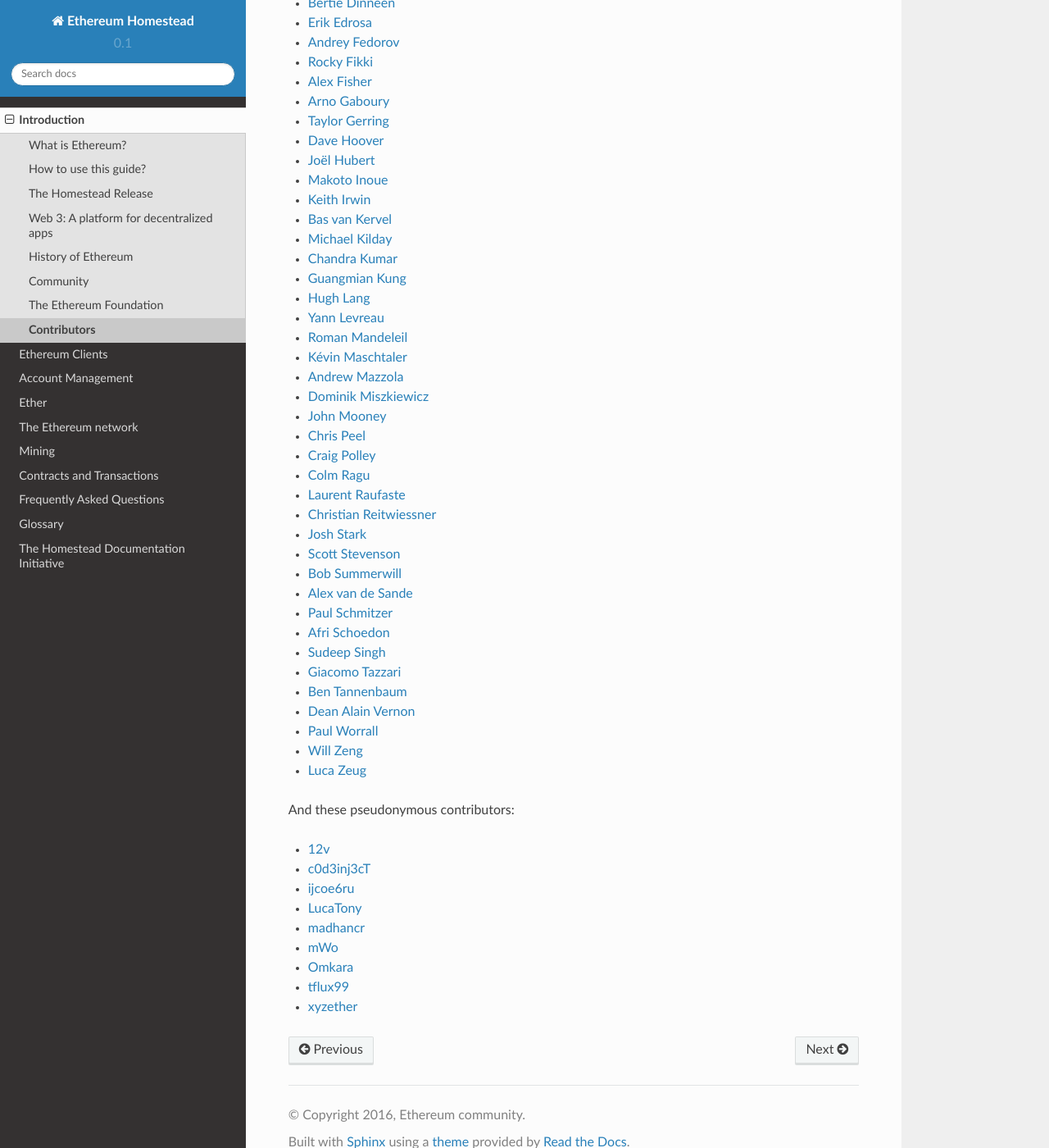
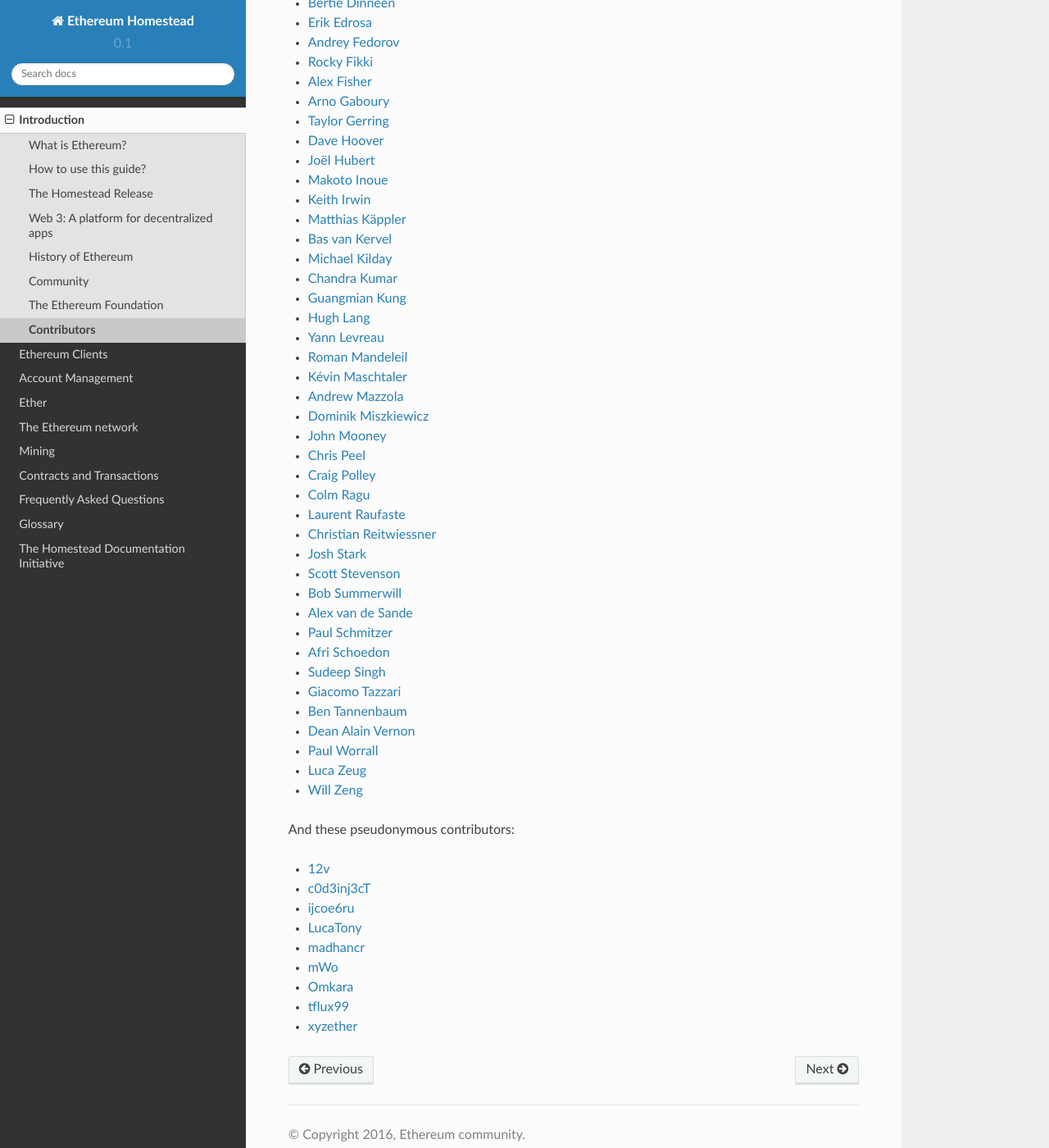
Before and after one commit to ethereum/homestead-guide, a Sphinx documentation site: the page built from source/introduction/contributors.rst, in a window 1280 px wide and 1400 px high, scrolled down 891 px. Shown: the whole window at 82% size. Built offline with Sphinx 7.4.7 and the Read the Docs theme 2.0.0, drawn with Linux system fonts in a browser that asks for light colours.

Commit message:
Added Matthias Käppler to contributors list.   Corrected two out-of-alphabetic-order entries.

```diff
--- a/source/introduction/contributors.rst
+++ b/source/introduction/contributors.rst
@@ -33,6 +33,7 @@
 - `Joël Hubert <https://github.com/jmahhh>`_
 - `Makoto Inoue <https://github.com/makoto>`_
 - `Keith Irwin <https://github.com/keith24>`_
+- `Matthias Käppler <https://github.com/mttkay>`_
 - `Bas van Kervel <https://github.com/bas-vk>`_
 - `Michael Kilday <https://github.com/taoteh1221>`_
 - `Chandra Kumar <https://github.com/klmoney>`_
@@ -60,8 +61,8 @@
 - `Ben Tannenbaum <https://github.com/BenUsername>`_
 - `Dean Alain Vernon <https://github.com/azulmarino>`_
 - `Paul Worrall <https://github.com/pjworrall>`_
+- `Luca Zeug <https://github.com/luclu>`_
 - `Will Zeng <https://github.com/willzeng>`_
-- `Luca Zeug <https://github.com/luclu>`_
 
 And these pseudonymous contributors:
 
```
